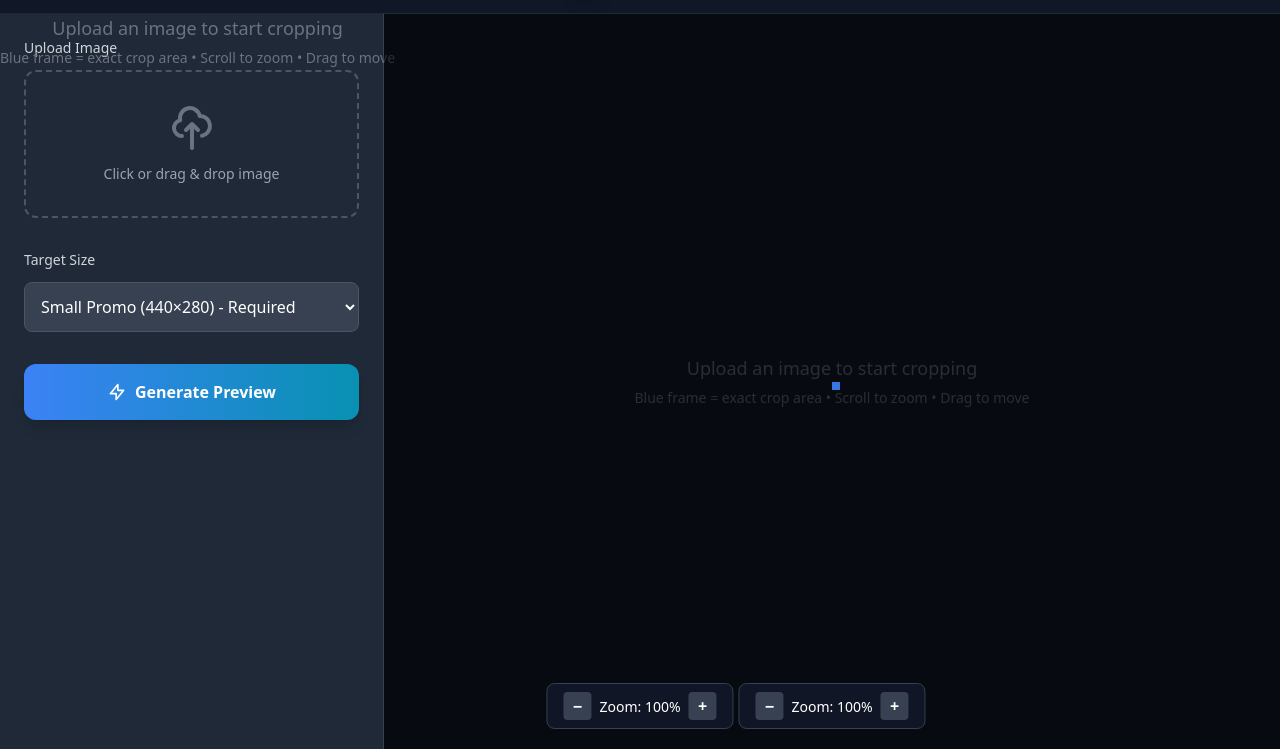
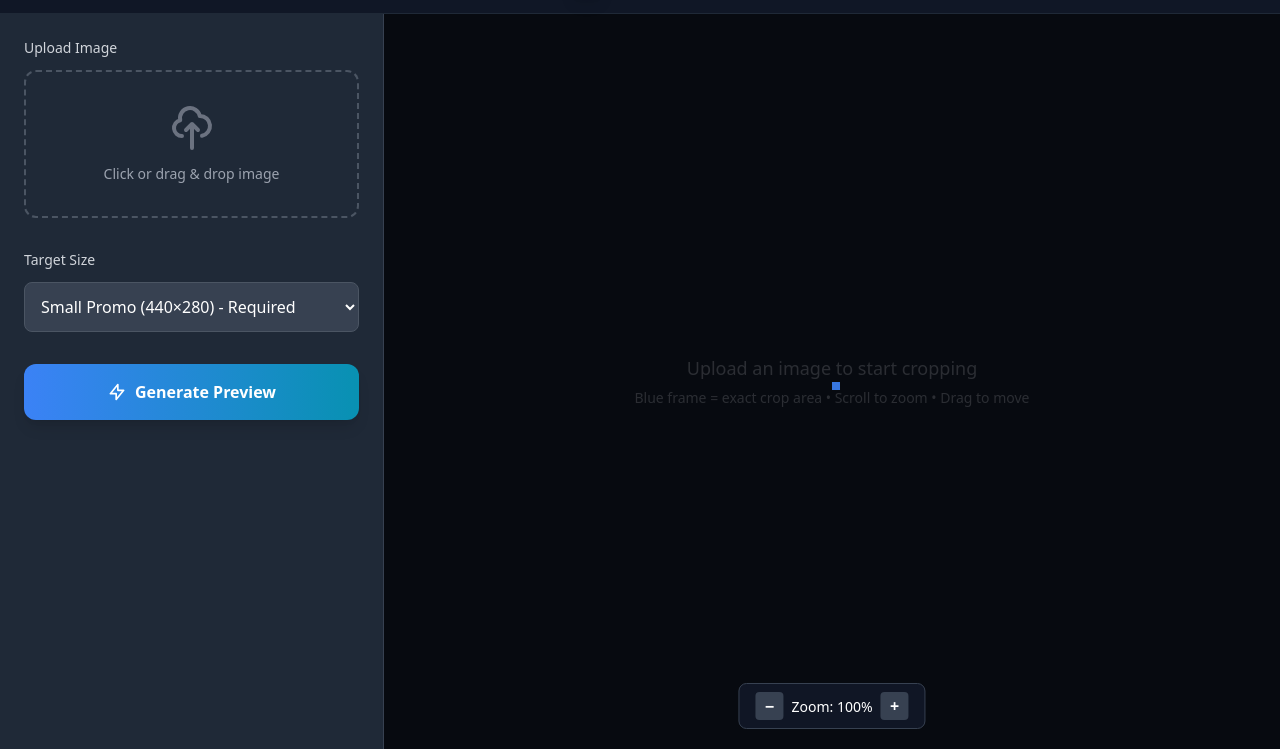
Before and after one commit to KaiSingL/toolbox, a plain HTML site: page tools/promo-cropper/index.html in a window 1280 px wide. Shown: the part 51-800 px from the top of the page. Drawn offline with nearby package versions, Linux system fonts and the light colour scheme.

Commit message:
fix(promo-cropper): fixed having zoom bar

```diff
--- a/tools/promo-cropper/index.html
+++ b/tools/promo-cropper/index.html
@@ -227,16 +227,6 @@
                 <button id="zoom-in">+</button>
             </div>
         </div>
-            <p id="placeholder" class="text-center text-gray-500 text-lg absolute pointer-events-none">
-                Upload an image to start cropping<br>
-                <span class="text-sm">Blue frame = exact crop area • Scroll to zoom • Drag to move</span>
-            </p>
-            <div id="zoom-info" class="hidden">
-                <button id="zoom-out">−</button>
-                <span>Zoom: <span id="zoom-percent">100</span>%</span>
-                <button id="zoom-in">+</button>
-            </div>
-        </div>
     </div>
 
     <script>
```
